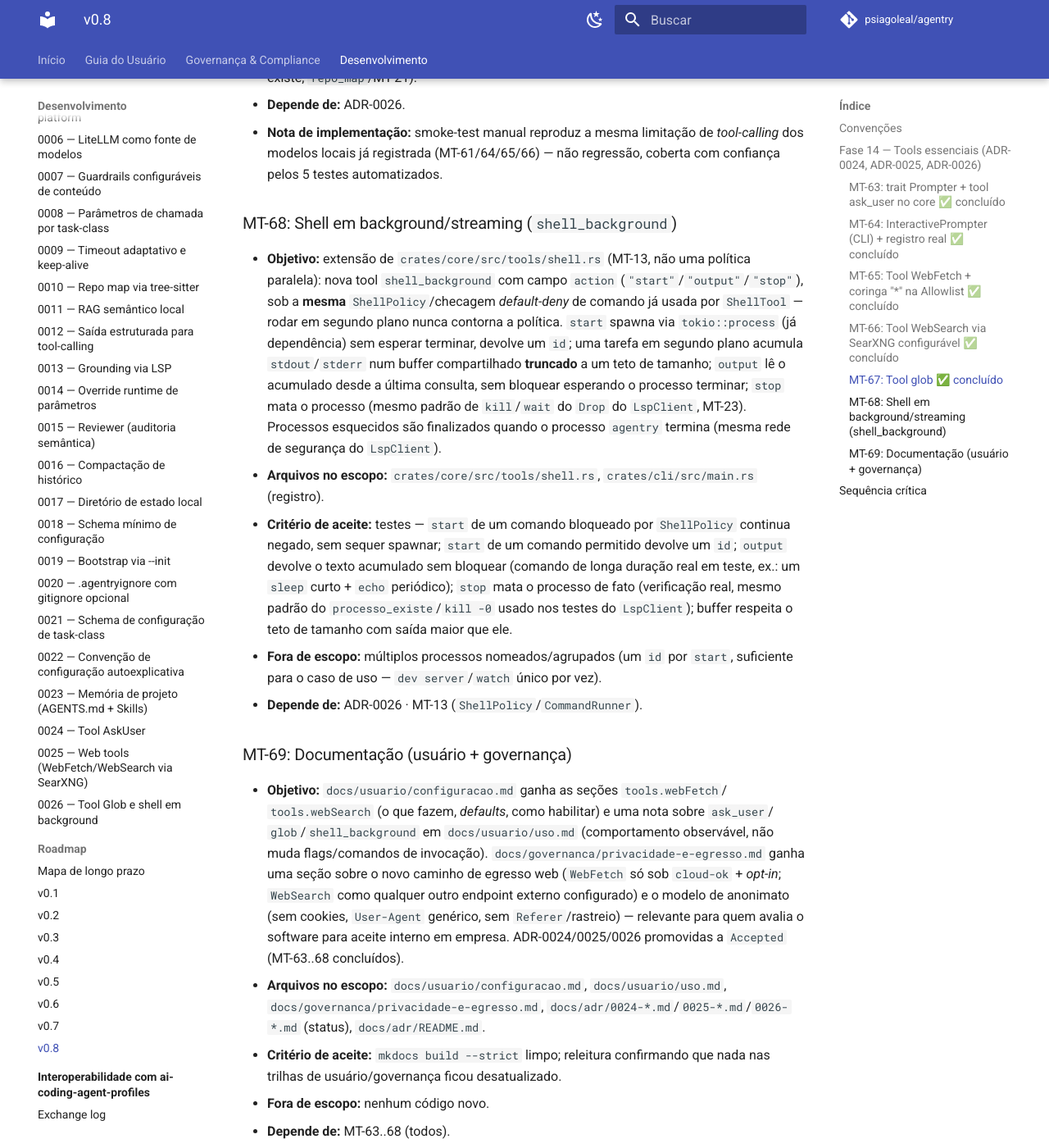
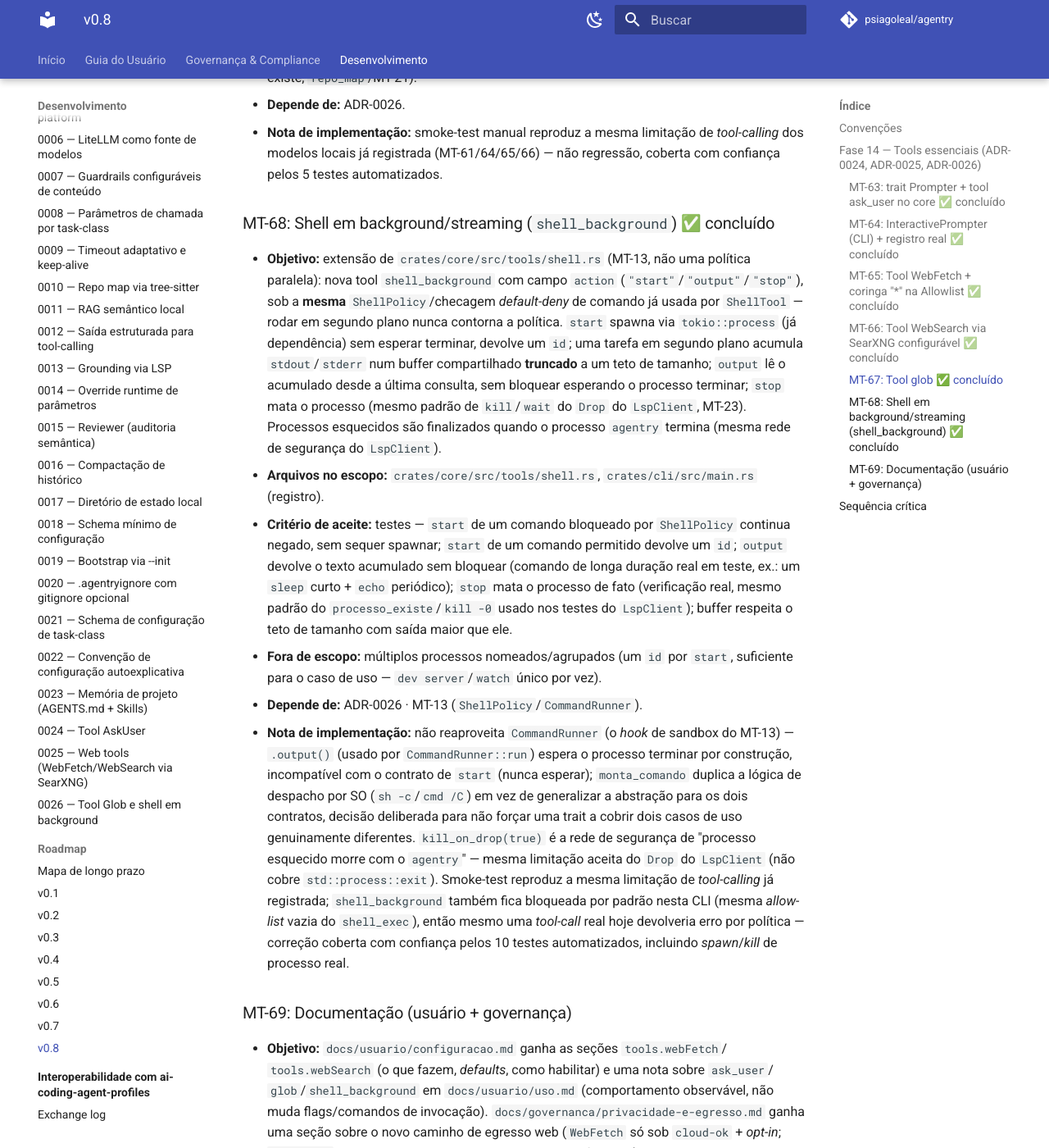
Before and after one commit to psiagoleal/agentry, an MkDocs documentation site: the page built from docs/roadmap-v0.8.md, in a window 1280 px wide and 1400 px high, scrolled down 3729 px. Shown: the whole window at 82% size. Built offline with MkDocs 1.6.1 and Material for MkDocs 9.7.7, drawn with Linux system fonts in a browser that asks for light colours; comment, search, counter and statistics services are not loaded.

Commit message:
docs(handoff): marca MT-68 concluído; próximo passo é o MT-69 (fecha a Fase 14)
roadmap-v0.8.md e CURRENT-STATE.md refletem shell_background
funcionando de ponta a ponta; apontam MT-69 (documentação) como
último ticket da fase.

{agente: Claude Code; modelo: claude-sonnet-5}

```diff
--- a/docs/roadmap-v0.8.md
+++ b/docs/roadmap-v0.8.md
@@ -136,7 +136,7 @@ nesta fase** — decisão explícita das três ADRs (reaproveitam `ignore`/`toki
   dos modelos locais já registrada (MT-61/64/65/66) — não regressão, coberta com confiança
   pelos 5 testes automatizados.
 
-### MT-68: Shell em background/streaming (`shell_background`)
+### MT-68: Shell em background/streaming (`shell_background`) ✅ concluído
 - **Objetivo:** extensão de `crates/core/src/tools/shell.rs` (MT-13, não uma política
   paralela): nova tool `shell_background` com campo `action` (`"start"`/`"output"`/`"stop"`),
   sob a **mesma** `ShellPolicy`/checagem *default-deny* de comando já usada por `ShellTool` —
@@ -158,6 +158,18 @@ nesta fase** — decisão explícita das três ADRs (reaproveitam `ignore`/`toki
 - **Fora de escopo:** múltiplos processos nomeados/agrupados (um `id` por `start`, suficiente
   para o caso de uso — `dev server`/`watch` único por vez).
 - **Depende de:** ADR-0026 · MT-13 (`ShellPolicy`/`CommandRunner`).
+- **Nota de implementação:** não reaproveita `CommandRunner` (o *hook* de sandbox do MT-13) —
+  `.output()` (usado por `CommandRunner::run`) espera o processo terminar por construção,
+  incompatível com o contrato de `start` (nunca esperar); `monta_comando` duplica a lógica de
+  despacho por SO (`sh -c`/`cmd /C`) em vez de generalizar a abstração para os dois contratos,
+  decisão deliberada para não forçar uma trait a cobrir dois casos de uso genuinamente
+  diferentes. `kill_on_drop(true)` é a rede de segurança de "processo esquecido morre com o
+  `agentry`" — mesma limitação aceita do `Drop` do `LspClient` (não cobre
+  `std::process::exit`). Smoke-test reproduz a mesma limitação de *tool-calling* já registrada;
+  `shell_background` também fica bloqueada por padrão nesta CLI (mesma *allow-list* vazia do
+  `shell_exec`), então mesmo uma *tool-call* real hoje devolveria erro por política — correção
+  coberta com confiança pelos 10 testes automatizados, incluindo *spawn*/*kill* de processo
+  real.
 
 ### MT-69: Documentação (usuário + governança)
 - **Objetivo:** `docs/usuario/configuracao.md` ganha as seções `tools.webFetch`/
```
Also changed, not shown: docs/CURRENT-STATE.md (+25 -10 lines).
